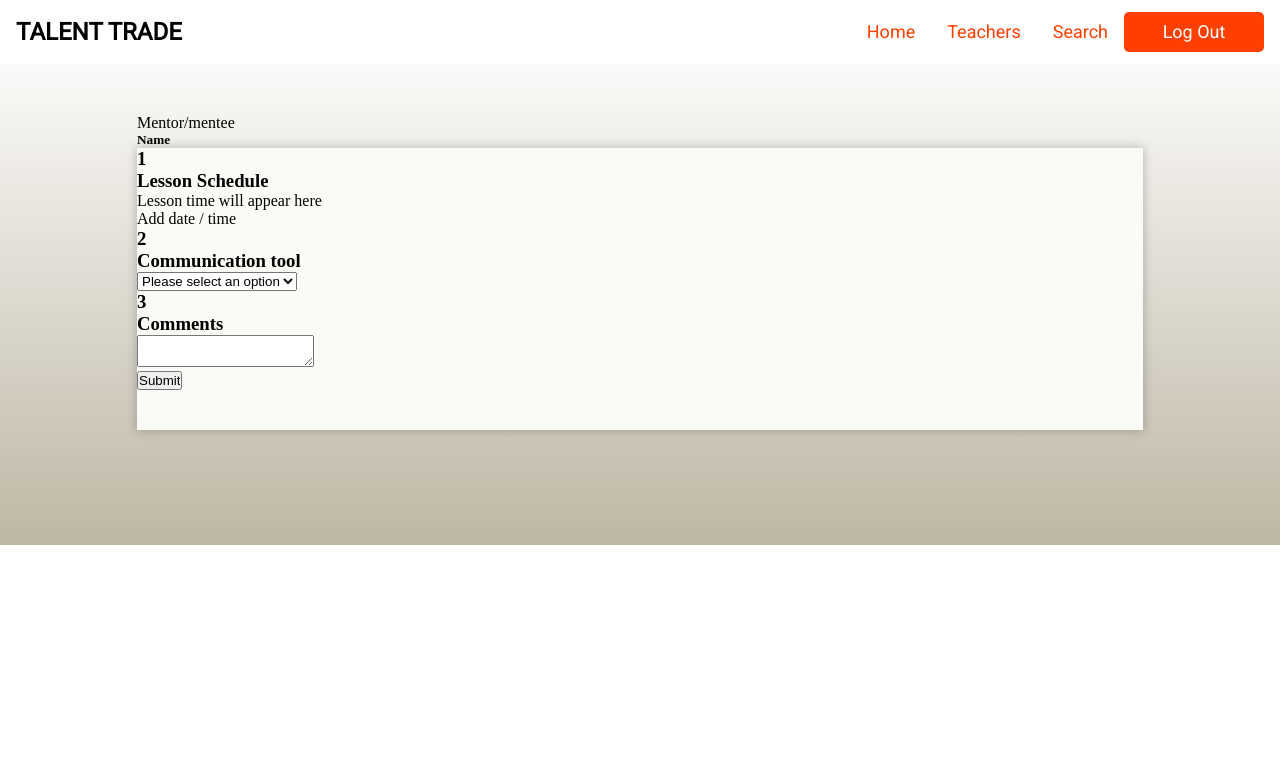
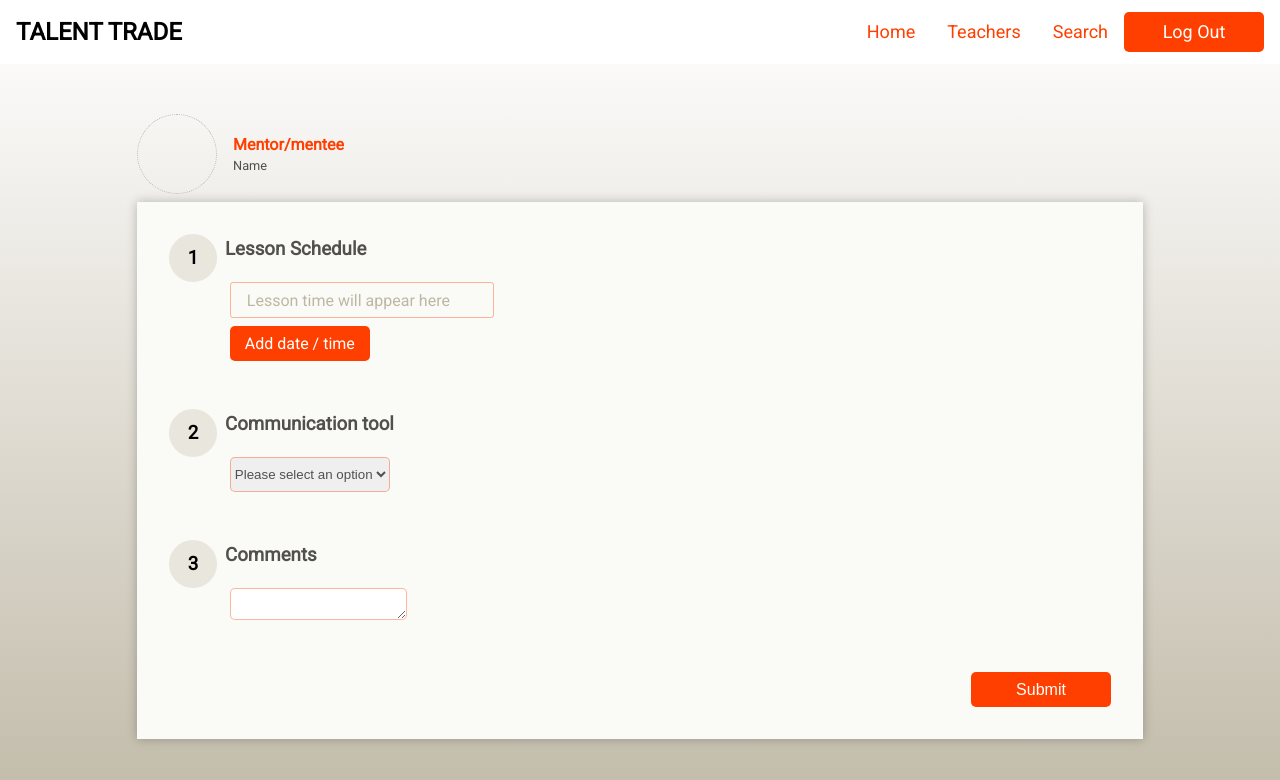
Before and after one commit to chingu-voyages/v8-geckos-team-05, a React (Create React App) app in the folder skill-trade-client/: page /meetup in a window 1280 px wide. Shown: the top 780 px of the page. Built offline with nearby package versions, Linux system fonts and the light colour scheme.

Commit message:
added files to staging and routers

```diff
--- a/skill-trade-client/src/components/Utils/routes.js
+++ b/skill-trade-client/src/components/Utils/routes.js
@@ -9,8 +9,10 @@ import contactsMain from "../Contacts/contactsMain";
 import teacherProfile from "../Teacher/teacherProfile";
 import teacherSearch from "../Teacher/teacherSch";
 import Homepage from '../Homepage/Homepage';
+import SignUp from '../SignUp/SignUp';
 import DashboardPage from '../Dashboard/DashboardPage';
 import MeetupMain from "../Meetup/meetupMain";
+
 
 export default function Index() {
   return (
@@ -24,6 +26,7 @@ export default function Index() {
           <Route exact path="/teacherProfile" component={teacherProfile} />
           <Route exact path="/teacherSearch" component={teacherSearch} />
           <Route exact path="/dashboard" component={DashboardPage} />
+          <Route exact path='/signup' component={SignUp}/>
         </Switch>
       </div>
     </Router>
--- a/skill-trade-client/src/index.css
+++ b/skill-trade-client/src/index.css
@@ -178,18 +178,6 @@ a {
 
 h6 {
   all: unset; }
-
-.mainContainerContacts {
-  padding: 50px 137px 115px 137px;
-  background: linear-gradient(180deg, #fbfaf9 0%, #beb7a4 100%), #beb7a4; }
-  .mainContainerContacts__title {
-    color: #ff3f00;
-    margin: 0;
-    font-family: Roboto;
-    font-style: normal;
-    font-weight: normal;
-    font-size: 48px;
-    line-height: normal; }
 
 .contentBox {
   background: #fafaf6;
@@ -418,3 +406,140 @@ h6 {
 .mainContainer {
   padding: 50px 137px 115px 137px;
   background: linear-gradient(180deg, #fbfaf9 0%, #beb7a4 100%), #beb7a4; }
+  .mainContainer__title {
+    color: #ff3f00;
+    margin: 0;
+    font-family: Roboto;
+    font-style: normal;
+    font-weight: normal;
+    font-size: 48px;
+    line-height: normal; }
+
+body {
+  font-family: Roboto; }
+
+.contactBox {
+  display: flex;
+  margin-bottom: 0.5rem; }
+  .contactBox__imgContainer {
+    width: 5rem;
+    height: 5rem;
+    border: 1px dotted #beb7a4;
+    border-radius: 50%;
+    margin-right: 1rem; }
+  .contactBox__textContainer {
+    display: flex;
+    flex-direction: column;
+    justify-content: center;
+    font-style: normal;
+    line-height: normal; }
+    .contactBox__textContainer__mentor {
+      margin-bottom: 0.125rem;
+      color: #ff3f00;
+      font-weight: bold;
+      font-size: 1rem; }
+    .contactBox__textContainer__name {
+      margin-top: 0.125rem;
+      font-weight: normal;
+      color: #51504e;
+      font-size: 0.8rem; }
+
+.contentBox {
+  padding: 2rem; }
+  .contentBox__section {
+    margin-bottom: 3rem; }
+    .contentBox__section__title {
+      display: flex; }
+      .contentBox__section__title__circle {
+        border-radius: 50%;
+        width: 3rem;
+        height: 3rem;
+        display: flex;
+        flex-direction: column;
+        justify-content: center;
+        align-items: center;
+        background: rgba(190, 183, 164, 0.3);
+        margin-right: 0.5rem; }
+      .contentBox__section__title__text {
+        color: #51504e;
+        margin-top: 0.25rem; }
+    .contentBox__section__content {
+      margin-left: 3.8rem; }
+      .contentBox__section__content__lessonTime {
+        width: 30%;
+        height: 2.25rem;
+        border: 1px solid rgba(255, 63, 0, 0.38);
+        border-radius: 3px;
+        display: flex;
+        align-items: center;
+        padding-left: 1rem;
+        color: #beb7a4;
+        margin-bottom: 0.5rem; }
+      .contentBox__section__content__btnAddTime {
+        font-style: normal;
+        font-weight: normal;
+        font-size: 1rem;
+        line-height: 24px;
+        text-align: center;
+        color: #fffffc;
+        background: #ff3f00;
+        width: 140px;
+        height: 35px;
+        border-radius: 5px; }
+      .contentBox__section__content__dropdown {
+        height: 35px;
+        border: 1px solid rgba(255, 63, 0, 0.38);
+        border-radius: 5px;
+        color: #51504e; }
+        .contentBox__section__content__dropdown:focus {
+          outline: none;
+          box-shadow: 0px 0px 11px -2px #ff3f00; }
+      .contentBox__section__content__textarea {
+        border: 1px solid rgba(255, 63, 0, 0.38);
+        border-radius: 5px; }
+  .contentBox__submit {
+    display: flex;
+    justify-content: flex-end; }
+    .contentBox__submit__btn {
+      font-style: normal;
+      font-weight: normal;
+      font-size: 1rem;
+      line-height: 24px;
+      text-align: center;
+      color: #fffffc;
+      background: #ff3f00;
+      width: 140px;
+      height: 35px;
+      border-radius: 5px;
+      border: none; }
+
+.signUp__component {
+  display: flex;
+  justify-content: center;
+  font-family: "Karla", sans-serif; }
+
+.signUp__container {
+  margin-top: 5vh;
+  display: flex;
+  flex-direction: column;
+  height: 50vh;
+  width: 30vw;
+  background: #fffffc;
+  padding: 20px; }
+  @media (max-width: 786px) {
+    .signUp__container {
+      width: 85vw; } }
+
+.signUp__header {
+  text-align: center;
+  color: #ff3f00; }
+
+.signUp__form {
+  display: flex;
+  margin-top: 10px;
+  height: 100%;
+  flex-direction: column; }
+  .signUp__form--emailInput {
+    margin: 10px 0px 10px 0px; }
+  .signUp__form--passwordInput {
+    margin: 10px 0px 10px 0px; }
--- a/skill-trade-client/src/sass/main.scss
+++ b/skill-trade-client/src/sass/main.scss
@@ -14,3 +14,4 @@
 @import "components/dashboard";
 @import "components/mainContainer";
 @import "components/meetupMain";
+@import "components/signUp";
```
Also changed, not shown: skill-trade-client/src/sass/components/_signUp.scss (added, +36 -0 lines).
